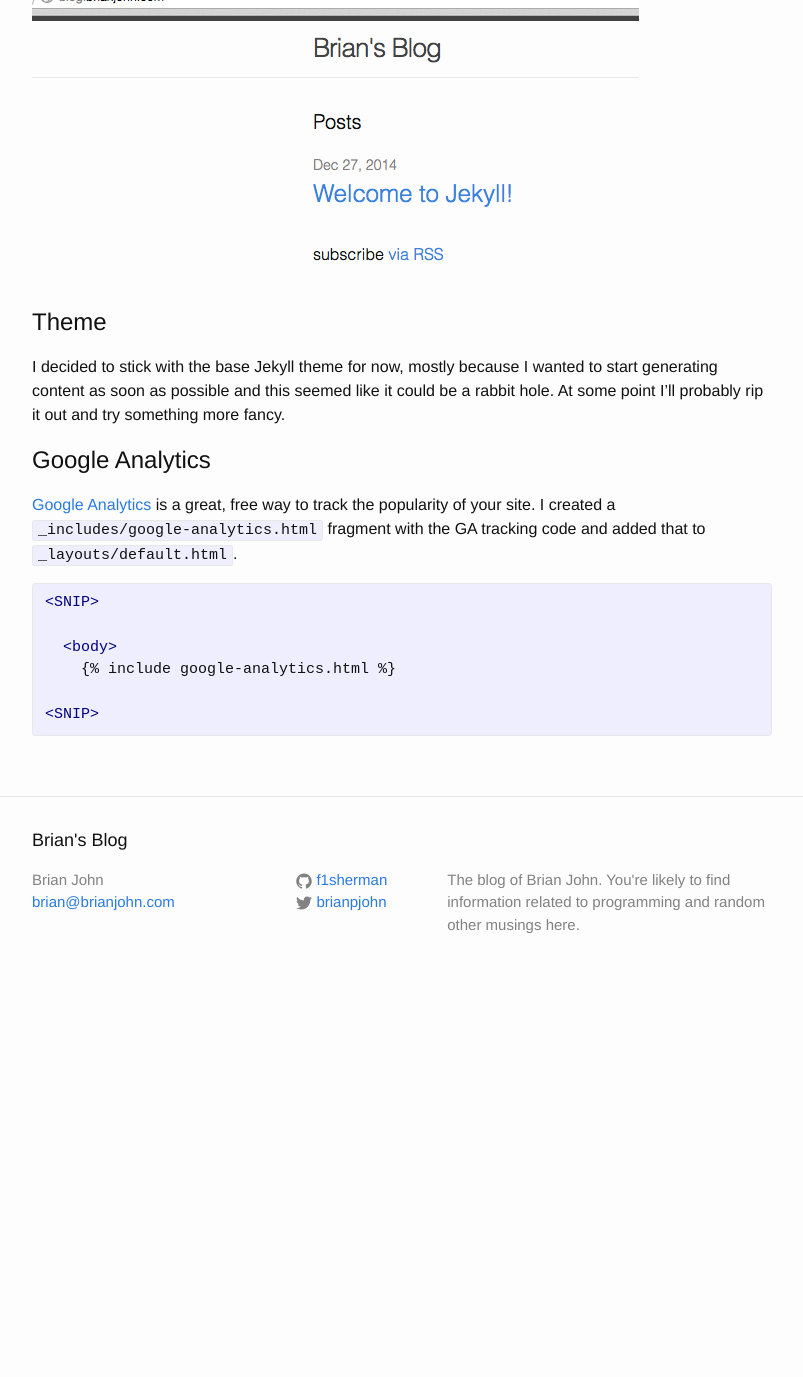
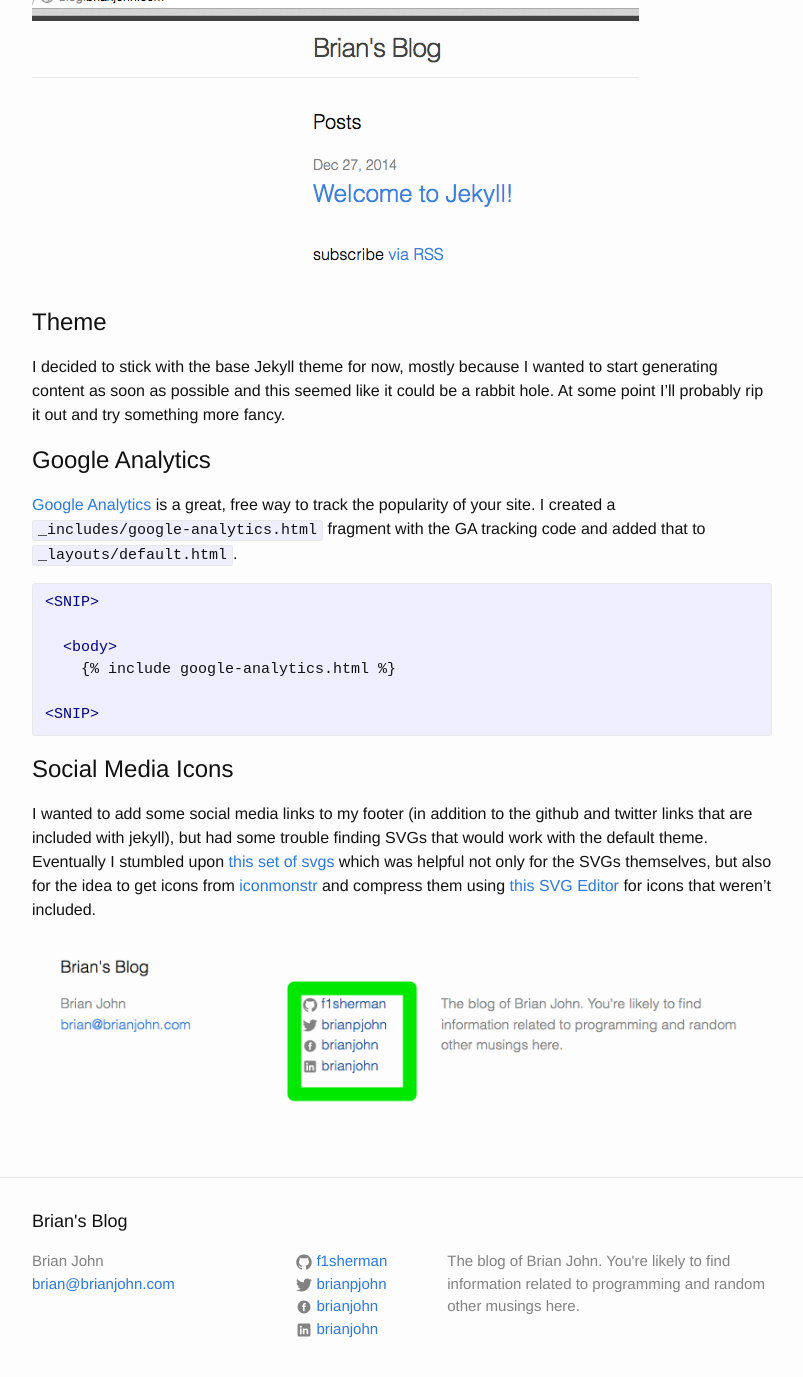
Before and after one commit to f1sherman/f1sherman.github.io, a Jekyll site: the page built from _posts/2014-12-27-setting-up-my-blog-using-jekyll-and-github-pages.markdown, in a window 1280 px wide and 1400 px high, scrolled down 1858 px. Shown: the top 1377 px of the window, without its empty margins (238-1041 px from the left). Built offline with Jekyll 4.4.1, drawn with Linux system fonts in a browser that asks for light colours; before the commit the page ends 2854 px from its top, so only the background shows below that.

Commit message:
add social media icons

```diff
--- a/_config.yml
+++ b/_config.yml
@@ -6,8 +6,10 @@
   to programming and random other musings here.
 baseurl: "" # the subpath of your site, e.g. /blog/
 url: "http://blog.brianjohn.com" # the base hostname & protocol for your site
+facebook_username: brianjohn
+github_username:  f1sherman
+linkedin_username: brianjohn
 twitter_username: brianpjohn
-github_username:  f1sherman
 
 # Build settings
 markdown: kramdown
--- a/_includes/footer.html
+++ b/_includes/footer.html
@@ -42,6 +42,31 @@
             </a>
           </li>
           {% endif %}
+
+          {% if site.facebook_username %}
+          <li>
+            <a href="https://facebook.com/{{ site.facebook_username }}">
+              <span class="icon  icon--facebook">
+                <svg viewBox="0 0 512 512"><path fill="#828282" d="M256.42 50c-113.77 0-206 92.23-206 206s92.23 206 206 206 206-92.23 206-206S370.19 50 256.42 50zM317.39 171.19c0 0-20.6 0-28.79 0 -10.16 0-12.28 4.16-12.28 14.68 0 8.75 0 25.4 0 25.4h41.07l-3.95 44.6h-37.12v133.23h-53.2V256.44h-27.67v-45.16h27.67c0 0 0-6.49 0-35.56 0-33.38 17.85-50.81 57.44-50.81 6.48 0 36.83 0 36.83 0V171.19z"/></svg>
+              </span>
+
+              <span class="username">{{ site.facebook_username }}</span>
+            </a>
+          </li>
+          {% endif %}
+
+          {% if site.linkedin_username %}
+          <li>
+            <a href="https://www.linkedin.com/in/{{ site.linkedin_username }}">
+              <span class="icon  icon--linkedin">
+                <svg viewBox="0 0 512 512"><path  fill="#828282" d="M411.9 50h-312c-27.6 0-50 22.4-50 50v312c0 27.6 22.4 50 50 50h312c27.6 0 50-22.4 50-50V100C461.9 72.4 439.6 50 411.9 50zM181 393h-56.5V210.3h56.5V393zM152.5 186.4c-18.5 0-33.4-15.1-33.4-33.7 0-18.6 15-33.7 33.4-33.7 18.5 0 33.4 15.1 33.4 33.7C185.9 171.3 170.9 186.4 152.5 186.4zM392.9 393h-56.3c0 0 0-69.6 0-95.9 0-26.3-10-41-30.8-41 -22.6 0-34.5 15.3-34.5 41 0 28.1 0 95.9 0 95.9h-54.2V210.3h54.2v24.6c0 0 16.3-30.2 55-30.2s66.5 23.6 66.5 72.6C392.9 326.3 392.9 393 392.9 393z"/></svg>
+              </span>
+
+              <span class="username">{{ site.linkedin_username }}</span>
+            </a>
+          </li>
+          {% endif %}
+
         </ul>
       </div>
 
--- a/_posts/2014-12-27-setting-up-my-blog-using-jekyll-and-github-pages.markdown
+++ b/_posts/2014-12-27-setting-up-my-blog-using-jekyll-and-github-pages.markdown
@@ -52,15 +52,24 @@
 <SNIP>
 {% endhighlight %}
 
+Social Media Icons
+==================
+
+I wanted to add some social media links to my footer (in addition to the github and twitter links that are included with jekyll), but had some trouble finding SVGs that would work with the default theme. Eventually I stumbled upon [this set of svgs][social-media-icons] which was helpful not only for the SVGs themselves, but also for the idea to get icons from [iconmonstr][iconmonstr] and compress them using [this SVG Editor][svg-editor] for icons that weren't included.
+
+![Social Media Icons](/images/social-media-icons.png)
 
 [custom-domain]:      https://help.github.com/articles/setting-up-a-custom-domain-with-github-pages/
 [github-jekyll]:      https://help.github.com/articles/using-jekyll-with-pages/
 [github-pages]:       https://pages.github.com/
 [google-analytics]:   http://www.google.com/analytics/
+[iconmonstr]:         http://iconmonstr.com
 [jekyll]:             http://jekyllrb.com
 [jekyll-docs]:        http://jekyllrb.com/docs/home/
 [markdown]:           https://en.wikipedia.org/wiki/Markdown
 [marketing-podcast]:  http://devchat.tv/ruby-rogues/187-marketing-yourself-as-a-software-developer-with-john-sonmez
 [ruby-rogues]:        http://rubyrogues.com
 [simple-programmer]:  http://simpleprogrammer.com
+[social-media-icons]: http://codepen.io/ruandre/pen/howFi
 [sonmez-twitter]:     https://twitter.com/jsonmez
+[svg-editor]:         http://petercollingridge.appspot.com/svg-editor
```
Also changed, not shown: images/social-media-icons.png (added).
